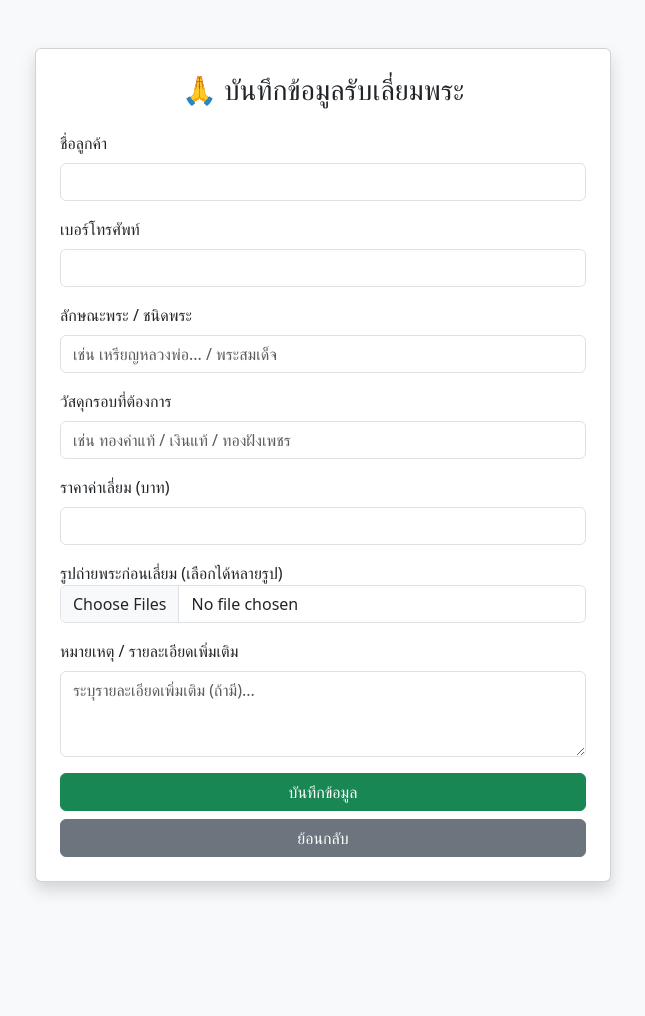
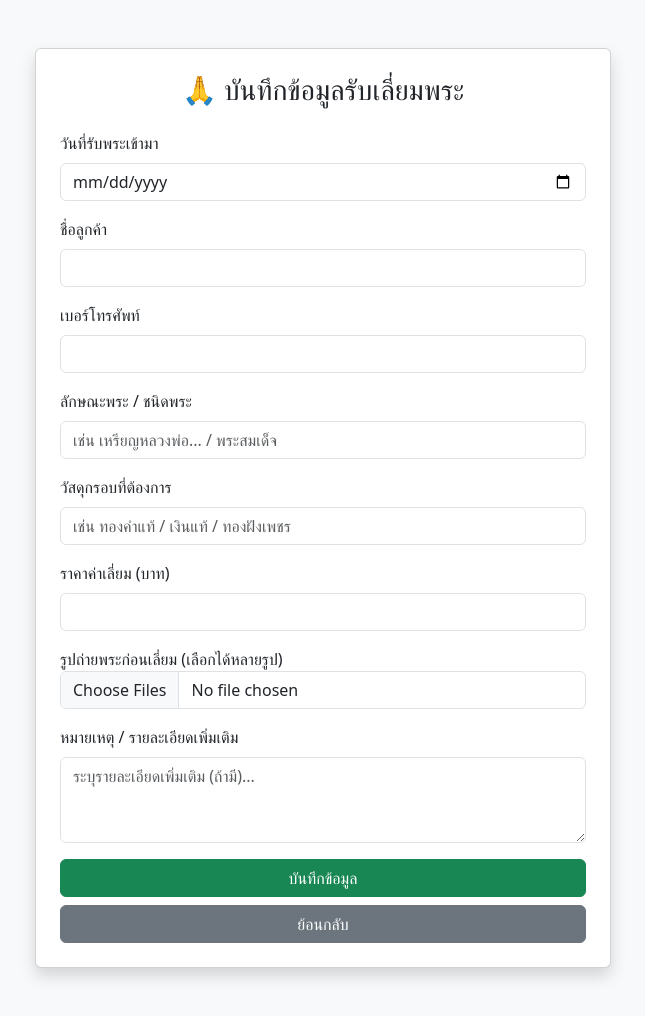
Before and after one commit to PhotoFont/talubpra, a FastAPI app: template templates/add_order.html in a window 1280 px wide. Shown: the whole page, without its empty margins (317-962 px from the left). Before the commit the page ends 893 px from the top, so only its background shows below. Run offline with FastAPI, Linux system fonts and the light colour scheme; the template is opened without the code that fills it, so the values that code supplies are empty.

Commit message:
Add receive date

```diff
--- a/main.py
+++ b/main.py
@@ -123,12 +123,21 @@ def add_order(
     frame_material: str = Form(...),
     price: float = Form(...),
     remarks: Optional[str] = Form(None),  # รองรับรับค่าหมายเหตุตอนสร้างออเดอร์
+    order_date: Optional[str] = Form(None),  # รองรับการเลือกวันที่รับพระเข้ามา (เพิ่มข้อมูลย้อนหลังได้)
     before_images: List[UploadFile] = File([]),
     db: Session = Depends(database.get_db),
     auth_token: str = Cookie(None)
 ):
     if auth_token != "authenticated":
         return RedirectResponse(url="/login", status_code=303)
+
+    # จัดการวันที่รับพระ (ถ้าเลือกย้อนหลังมาให้ใช้ค่านั้น ถ้าไม่เลือกให้ใช้วันเวลาปัจจุบัน)
+    parsed_order_date = datetime.now()
+    if order_date:
+        try:
+            parsed_order_date = datetime.strptime(order_date, "%Y-%m-%d")
+        except ValueError:
+            pass
 
     # วนลูปผ่านฟังก์ชันย่อและบันทึกรูปภาพตอนรับงาน
     saved_filenames = []
@@ -148,7 +157,8 @@ def add_order(
         price=price,
         remarks=remarks,  # บันทึกหมายเหตุลงฐานข้อมูล
         before_image=images_string,
-        status="รอคิวเลี่ยม"
+        status="รอคิวเลี่ยม",
+        order_date=parsed_order_date  # บันทึกวันที่รับพระตามที่เลือก (หรือปัจจุบัน)
     )
     db.add(new_order)
     db.commit()
--- a/templates/add_order.html
+++ b/templates/add_order.html
@@ -12,6 +12,11 @@
             <div class="card-body p-4">
                 <h3 class="mb-4 text-center">🙏 บันทึกข้อมูลรับเลี่ยมพระ</h3>
                 <form action="/add" method="POST" enctype="multipart/form-data">
+                    <div class="mb-3">
+                        <label for="order_date" class="form-label">วันที่รับพระเข้ามา</label>
+                        <!-- หากเว้นว่างไว้ ระบบจะใช้วันที่ปัจจุบัน แต่ถ้าคลิกเลือก สามารถเลือกวันย้อนหลังได้ -->
+                        <input type="date" class="form-control" id="order_date" name="order_date">
+                    </div>
                     <div class="mb-3">
                         <label class="form-label">ชื่อลูกค้า</label>
                         <input type="text" name="customer_name" class="form-control" required>
```
Also changed, not shown: models.py (+9 -4 lines).
